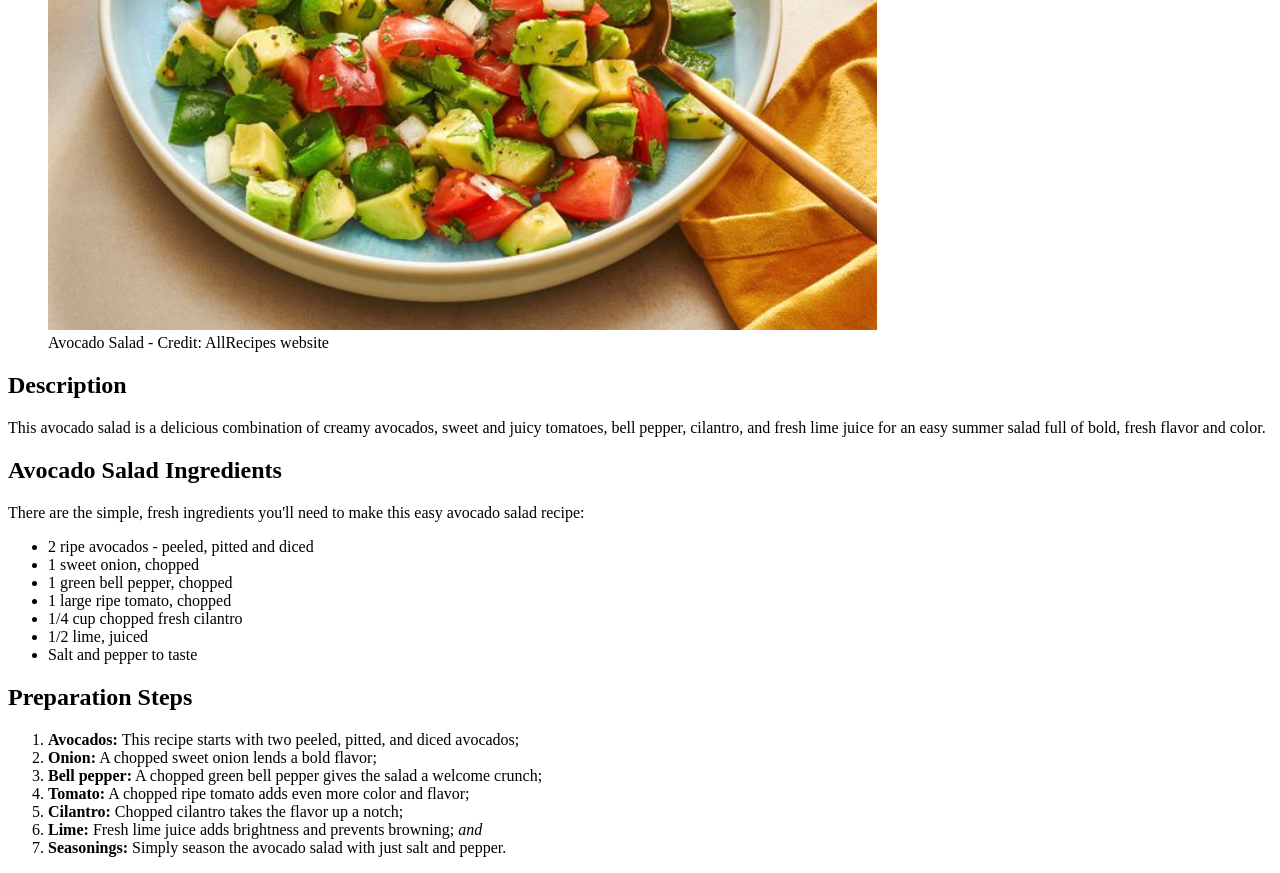
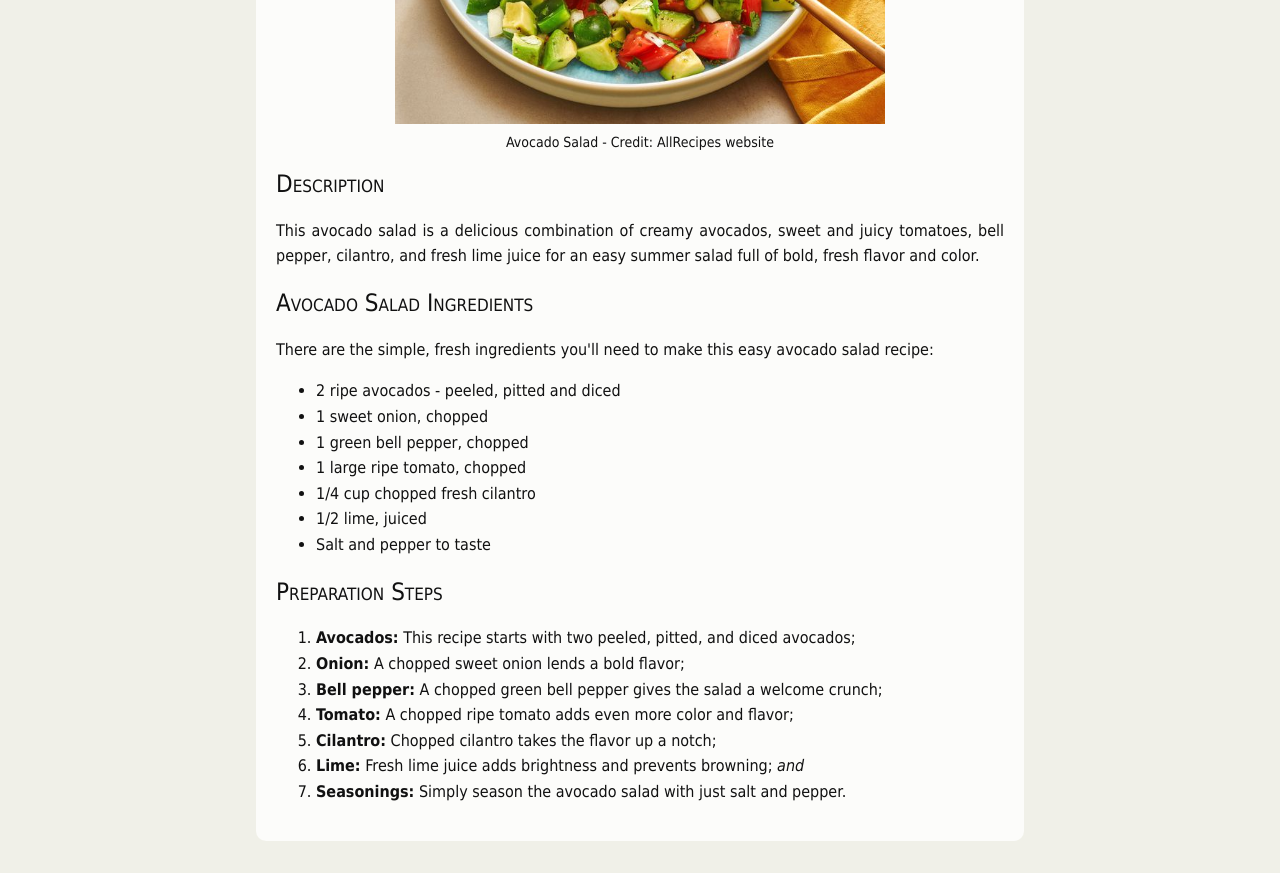
Before and after one commit to peter-khalil/odin-recipes, a plain HTML site: page recipes/salad.html in a window 1280 px wide. Shown: the part 460-1333 px from the top of the page. After the commit the page ends 1301 px from the top, so only its background shows below. Drawn offline with Linux system fonts and the light colour scheme.

Commit message:
styling my pages

```diff
--- a/index.html
+++ b/index.html
@@ -3,6 +3,7 @@
 	<head>
 		<meta charset="UTF-8">
 		<title>The Odin Project | Recipes</title>
+		<link rel='stylesheet' href='./styles.css'>
 	</head>
 
 	<body>
--- a/recipes/salad.html
+++ b/recipes/salad.html
@@ -3,6 +3,7 @@
 	<head>
 		<meta charset="UTF-8">
 		<title>The Odin Project | Avocado Salad</title>
+		<link rel='stylesheet' href='../styles.css'>
 	</head>
 
 	<body>
```
Also changed, not shown: recipes/shoyu-chicken.html (+1 -0 lines).
